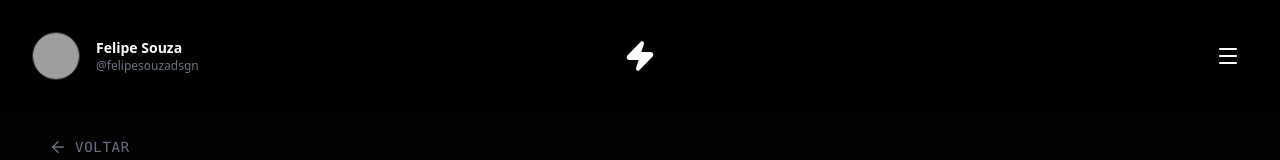
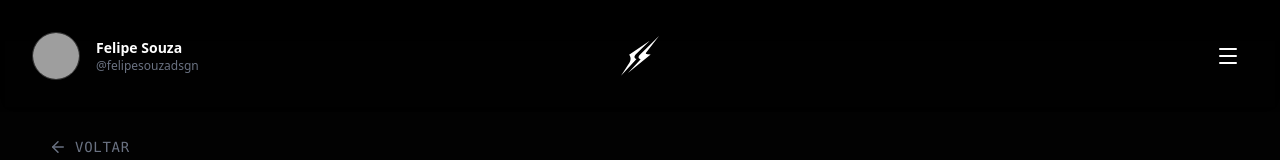
Before and after one commit to felipesouzadsgn/felipesouza.design, a Next.js app: page /briefing in a window 1280 px wide. Shown: the top 160 px of the page. Built offline with nearby package versions, Linux system fonts and the light colour scheme; grey boxes are pictures that could not be loaded; a web font is replaced by a local one.

Commit message:
Update code

```diff
--- a/app/layout.tsx
+++ b/app/layout.tsx
@@ -1,5 +1,5 @@
 import type { Metadata } from "next";
-import { Inter, JetBrains_Mono, REM, Raleway } from "next/font/google";
+import { Inter, JetBrains_Mono, REM, Raleway, Orbitron } from "next/font/google";
 import "./globals.css";
 
 const inter = Inter({ subsets: ["latin"], variable: "--font-inter" });
@@ -9,6 +9,7 @@ const jetbrainsMono = JetBrains_Mono({
 });
 const rem = REM({ subsets: ["latin"], variable: "--font-rem" });
 const raleway = Raleway({ subsets: ["latin"], variable: "--font-raleway" });
+const orbitron = Orbitron({ subsets: ["latin"], variable: "--font-orbitron" });
 
 export const metadata: Metadata = {
   title: "Felipe Souza | Design & Code",
@@ -25,7 +26,7 @@ export default function RootLayout({
 }>) {
   return (
     <html lang="pt-BR" className="dark">
-      <body className={`${inter.variable} ${jetbrainsMono.variable} ${rem.variable} ${raleway.variable} font-sans antialiased bg-[#020202] text-gray-200`}>
+      <body className={`${inter.variable} ${jetbrainsMono.variable} ${rem.variable} ${raleway.variable} ${orbitron.variable} font-sans antialiased bg-[#020202] text-gray-200`}>
         <Header />
         {children}
         <Footer />
--- a/components/layout/Header.tsx
+++ b/components/layout/Header.tsx
@@ -1,7 +1,7 @@
 "use client";
 
 import React, { useState } from 'react';
-import { Zap, Menu, X, Layers, Briefcase, Cpu, Mail, Bot } from 'lucide-react';
+import { Menu, X, Layers, Briefcase, Cpu, Mail, Bot } from 'lucide-react';
 import { useRouter } from 'next/navigation';
 
 interface HeaderProps {
@@ -42,7 +42,7 @@ const Header: React.FC<HeaderProps> = ({ onAgentClick }) => {
 
             <div className="absolute left-1/2 transform -translate-x-1/2 hidden md:block">
                 <div className="w-10 h-10 flex items-center justify-center">
-                    <Zap size={32} className="text-white fill-white" />
+                    <img src="/assets/fs-logo.svg" alt="Felipe Souza Design Logo" className="w-full h-full object-contain" />
                 </div>
             </div>
 
--- a/components/sections/Hero.tsx
+++ b/components/sections/Hero.tsx
@@ -21,7 +21,7 @@ const Hero: React.FC = () => {
                     <span className="inline-block mb-6 text-xs font-bold tracking-[0.3em] text-gray-600 uppercase">
                         Bem-vindo
                     </span>
-                    <h1 className="text-5xl md:text-7xl font-bold text-white mb-6 leading-tight">
+                    <h1 className="text-5xl md:text-7xl font-bold font-futuristic text-white mb-6 leading-tight">
                         Inovação digital em <br />
                         <span className="text-gray-500">sites, apps e sistemas</span>
                     </h1>
--- a/tailwind.config.ts
+++ b/tailwind.config.ts
@@ -14,6 +14,7 @@ const config: Config = {
                 mono: ['var(--font-jetbrains)', 'monospace'],
                 display: ['var(--font-rem)', 'sans-serif'],
                 body: ['var(--font-raleway)', 'sans-serif'],
+                futuristic: ['var(--font-orbitron)', 'sans-serif'],
             },
             animation: {
                 'bounce-slow': 'bounce 3s infinite',
```
Also changed, not shown: public/assets/fs-logo.svg (added), public/skills-bg.png (deleted).
